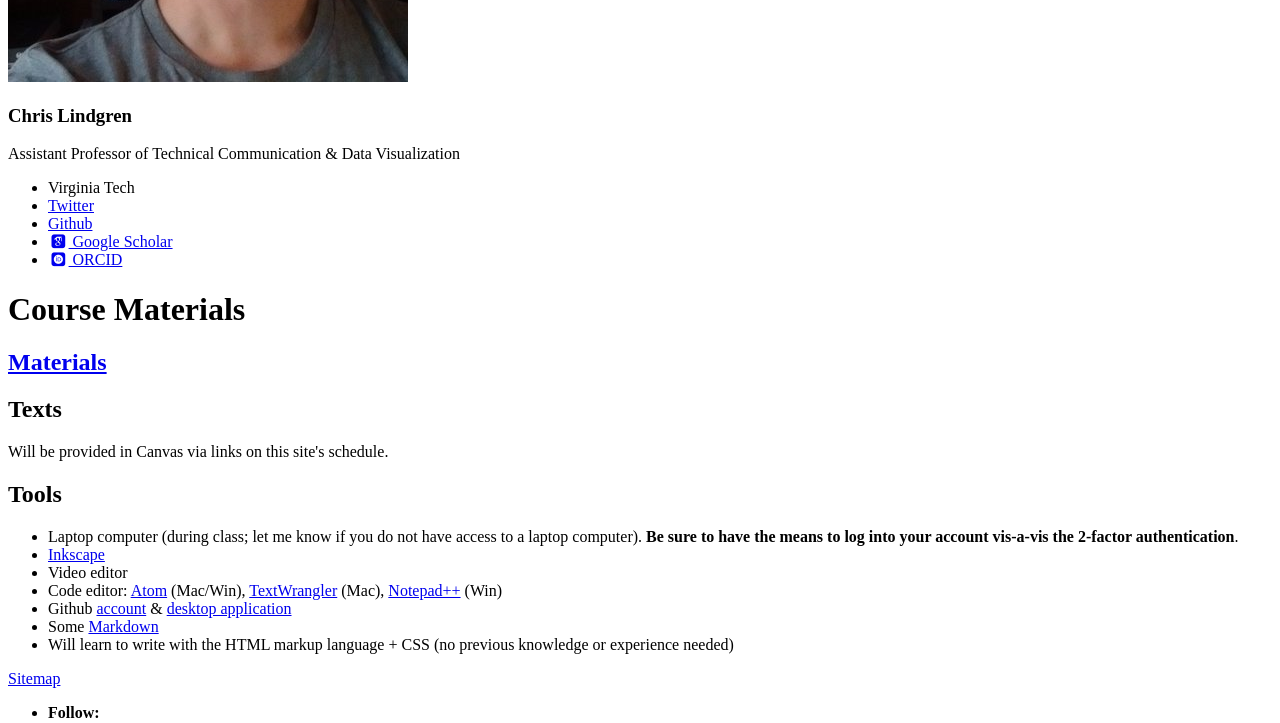
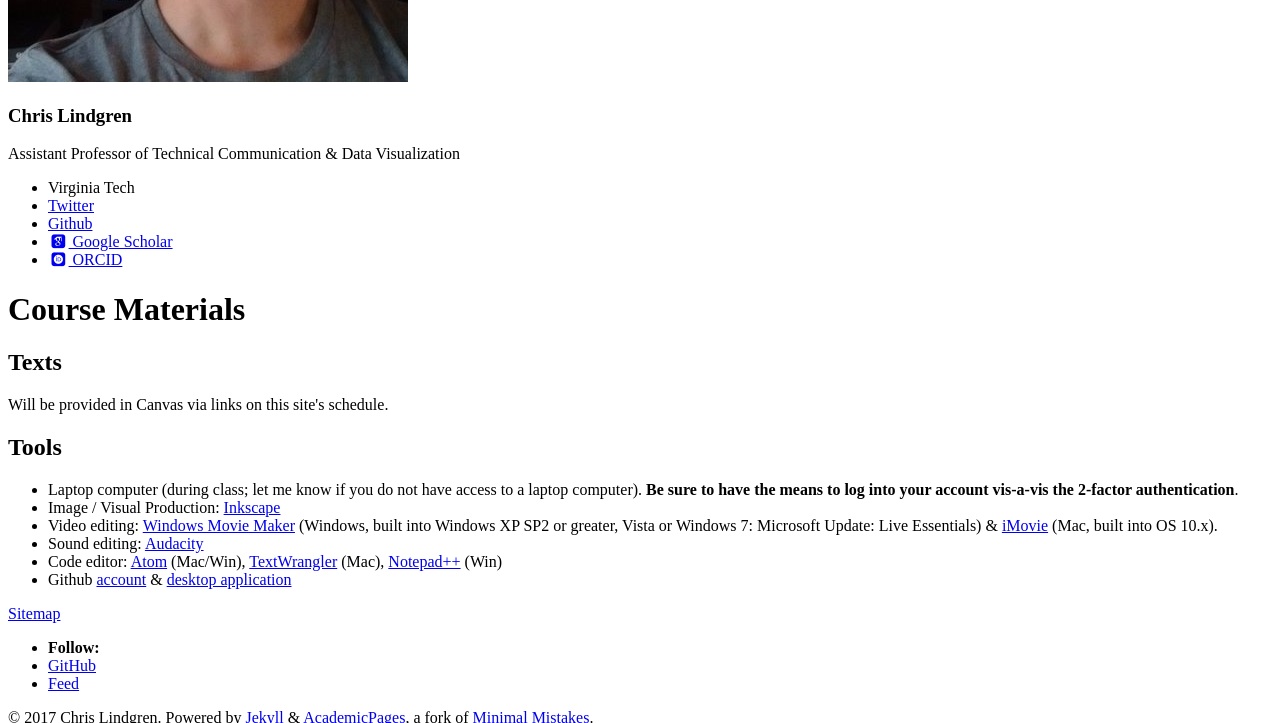
Before and after one commit to eng3844f17/eng3844f17.github.io, a Jekyll site: the page built from _pages/materials.html, in a window 1280 px wide and 900 px high, scrolled down 945 px, cut to the strip 0-723 px from the top of the window. Built offline with Jekyll 4.4.1, drawn with Linux system fonts in a browser that asks for light colours; some web fonts are replaced.

Commit message:
hacking away at materials page content and settings

```diff
--- a/_includes/archive-single.html
+++ b/_includes/archive-single.html
@@ -51,46 +51,7 @@
     {% elsif post.collection == 'schedule' %}
       <p>Published in <i>{{ post.venue }}</i>, {{ post.date | default: "1900-01-01" | date: "%Y" }} </p>
 
-    {% elsif post.collection == 'materials' %}
-      <div class="cite">
-        <h2>Texts</h2>
-        <p>Will be provided in Canvas via links on this site's schedule.</p>
-      </div>
-
-      <div class="cite">
-        <h2>Tools</h2>
-        <ul class="texts-list">
-          <li>
-            Laptop computer (during class; let me know if you do not have access to a laptop computer). <strong>Be sure to have the means to log into your account vis-a-vis the 2-factor authentication</strong>.</li>
-          <li>
-            <a href="https://inkscape.org/en/" target="_blank">Inkscape</a></li>
-          <li>
-            Video editor</li>
-          <li>
-            Code editor: <a href="https://atom.io/" target="_blank">Atom</a> (Mac/Win), <a href="https://itunes.apple.com/us/app/textwrangler/id404010395?mt=12" target="_blank">TextWrangler</a> (Mac), <a href="https://notepad-plus-plus.org/" target="_blank">Notepad++</a> (Win)</li>
-          <li>
-            Github <a href="https://github.com/" target="_blank">account</a> &amp; <a href="https://desktop.github.com/" target="_blank">desktop application</a></li>
-          <li>
-            Some <a href="https://help.github.com/articles/writing-on-github/" target="_blank">Markdown</a>
-          </li>
-          <li>
-            Will learn to write with the HTML markup language + CSS (no previous knowledge or experience needed)
-          </li>
-        </ul>
-      </div>
-
-    {% elsif post.date %}
-     <p class="page__date"><strong><i class="fa fa-fw fa-calendar" aria-hidden="true"></i> {{ site.data.ui-text[site.locale].date_label | default: "Published:" }}</strong> <time datetime="{{ post.date | default: "1900-01-01" | date_to_xmlschema }}">{{ post.date | default: "1900-01-01" | date: "%B %d, %Y" }}</time></p>
-
     {% endif %}
-
-    <!-- {% if post.excerpt and site.read_more != 'enabled' %}
-      <p class="archive__item-excerpt" itemprop="description">{{ post.excerpt | markdownify }}</p>
-
-    {% elsif post.excerpt and site.read_more == 'enabled' %}
-      <p class="archive__item-excerpt" itemprop="description"><p>{{ post.excerpt | markdownify | remove: '<p>' | remove: '</p>' }}<strong><a href="{{ base_path }}{{ post.url }}" rel="permalink"> Read more</a></strong></p></p>
-
-    {% endif %} -->
 
     {% if post.citation and post.paperurl %}
       <p>Recommended citation: {{ post.citation }} <a href="{{ post.paperurl }}"><u>{{ post.paperurl }}</u></a></p>
--- a/_pages/materials.html
+++ b/_pages/materials.html
@@ -9,3 +9,26 @@
 {% for post in site.materials %}
   {% include archive-single.html %}
 {% endfor %}
+
+<div class="cite">
+  <h2>Texts</h2>
+  <p>Will be provided in Canvas via links on this site's schedule.</p>
+</div>
+
+<div class="cite">
+  <h2>Tools</h2>
+  <ul class="texts-list">
+    <li>
+      Laptop computer (during class; let me know if you do not have access to a laptop computer). <strong>Be sure to have the means to log into your account vis-a-vis the 2-factor authentication</strong>.</li>
+    <li>
+      Image / Visual Production: <a href="https://inkscape.org/en/" target="_blank">Inkscape</a></li>
+    <li>
+      Video editing: <a href="http://www.windows-movie-maker.org/">Windows Movie Maker</a> (Windows, built into Windows XP SP2 or greater, Vista or Windows 7: Microsoft Update: Live Essentials) &amp; <a href="https://www.apple.com/imovie/" target="_blank">iMovie</a> (Mac, built into OS 10.x).</li>
+    <li>
+      Sound editing: <a href="http://www.audacityteam.org/" target="_blank">Audacity</a></li>
+    <li>
+      Code editor: <a href="https://atom.io/" target="_blank">Atom</a> (Mac/Win), <a href="https://itunes.apple.com/us/app/textwrangler/id404010395?mt=12" target="_blank">TextWrangler</a> (Mac), <a href="https://notepad-plus-plus.org/" target="_blank">Notepad++</a> (Win)</li>
+    <li>
+      Github <a href="https://github.com/" target="_blank">account</a> &amp; <a href="https://desktop.github.com/" target="_blank">desktop application</a></li>
+  </ul>
+</div>
```
Also changed, not shown: _materials/materials.md (+1 -1 lines), _pages/about.md (+1 -1 lines).
